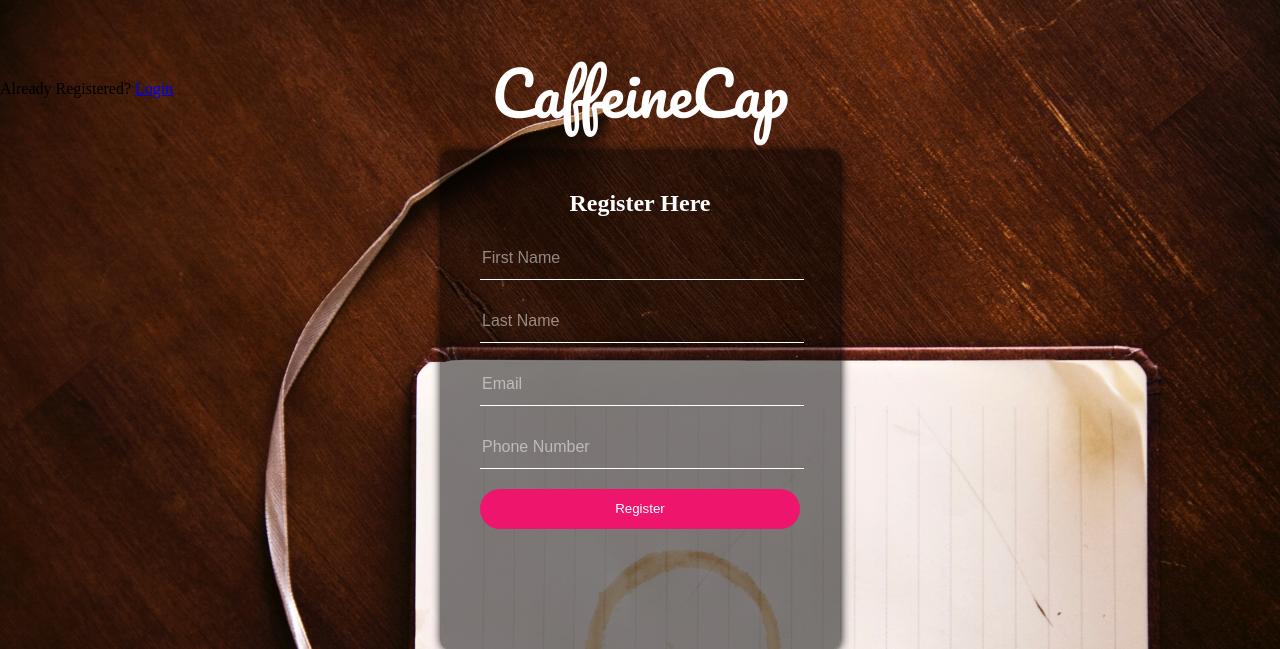
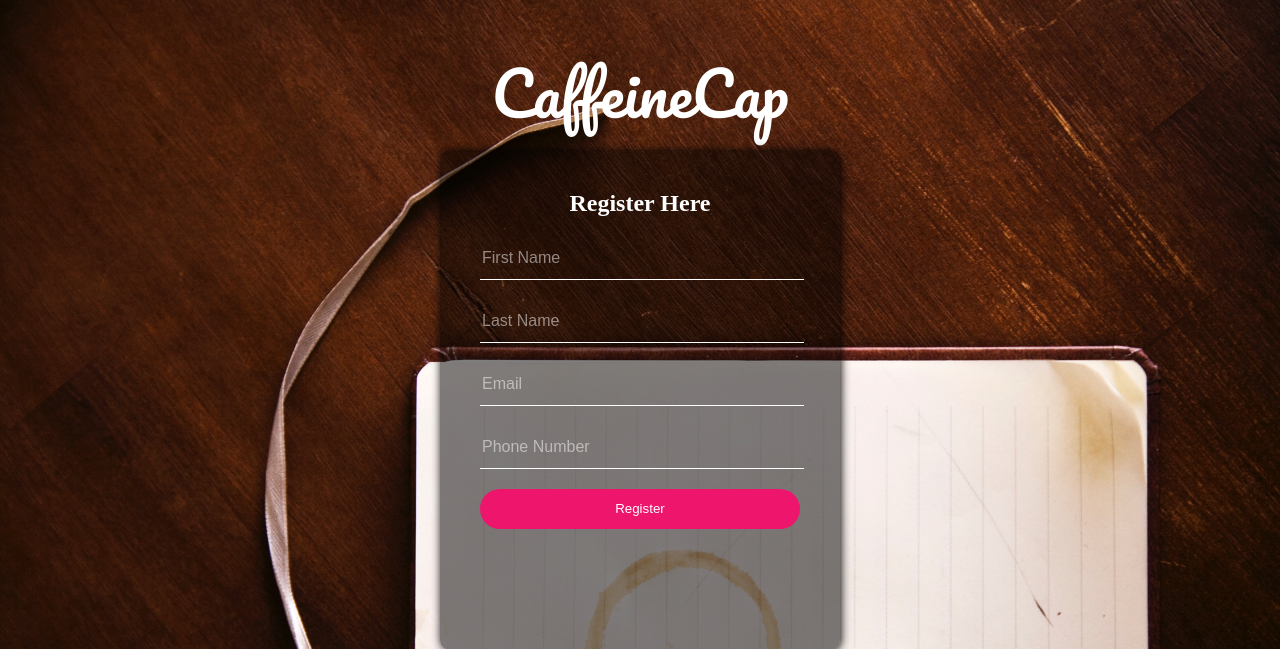
Before and after one commit to mffabrigas/CaffeineCap, a Python web app: template templates/register.html in a window 1280 px wide. Shown: the top 649 px of the page. Run offline with Jinja, Linux system fonts and the light colour scheme; the template is opened without the code that fills it, so the values that code supplies are empty.

Commit message:
Took of Already Logged In link in register page

```diff
--- a/templates/register.html
+++ b/templates/register.html
@@ -25,6 +25,5 @@
       <input type="text" name="register_phonenumber" placeholder="Phone Number" required> <br>
       <input id = "register-button" type="submit" value="Register"><br>
     </div>
-    Already Registered? <a href="/input">Login</a>
   </body>
 </html>
```
